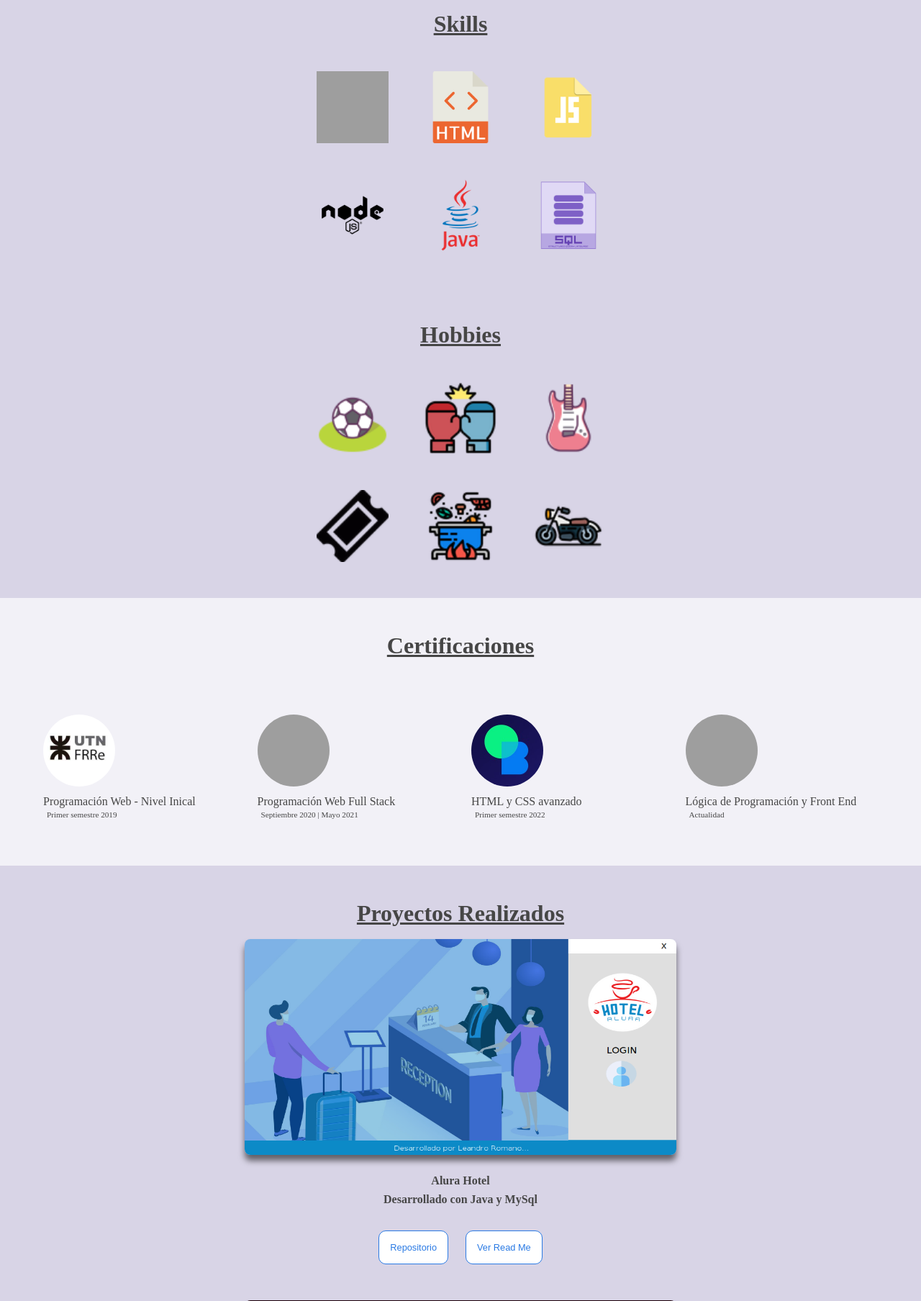
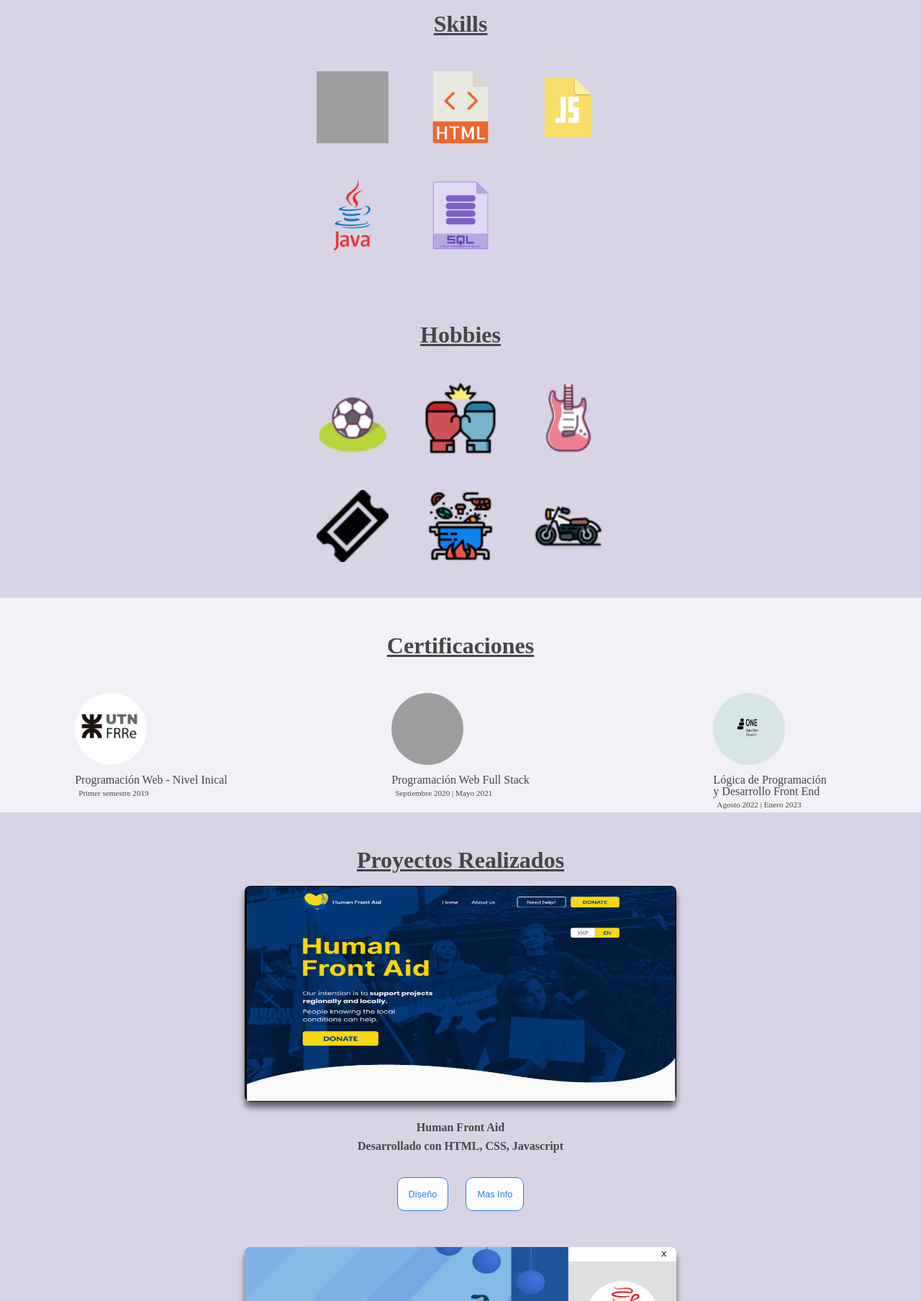
Before and after one commit to LuisRomano88/Front-End-Sprint-1-Portafolio, a PHP site: page / in a window 1280 px wide. Shown: the part 520-2328 px from the top of the page at 72% size. Run offline with PHP 8.4, Linux system fonts and the light colour scheme; some libraries are stand-ins or nearby versions; grey boxes are pictures that could not be loaded.

Commit message:
actualizacion de proyectos

```diff
--- a/css/formacion.css
+++ b/css/formacion.css
@@ -1,11 +1,9 @@
-.formacion{
+.formacion {
   background-color: #f2f1f7;
-
 }
 
-.formacion__titulo{
-
-    font-family: 'Raleway';
+.formacion__titulo {
+  font-family: "Raleway";
   font-style: normal;
   font-weight: 700;
   font-size: 2rem;
@@ -14,114 +12,95 @@
   text-align: center;
   color: #464646;
   text-decoration: underline;
-
 }
 
-
-.grid__container-formacion{
+.grid__container-formacion {
   display: grid;
-    align-items: start;
-    column-gap: 30px;
-    padding: 50px;
-    grid-template-columns: 1fr 1fr 1fr 1fr;
-
+  justify-content: center;
+  grid-template-columns: 1fr 1fr 1fr;
 }
 
-.grid__item-formacion{
-
-    padding: 10px;
-
+.grid__item-formacion {
+  padding-top: 30px;
+  margin: 0 auto;
 }
 
-.grid__item-formacion img{
+.grid__item-formacion img {
   width: 200px;
   height: 200px;
   background: center / cover no-repeat;
   border-radius: 50%;
 }
 
-.grid__item-formacion h4{
+.grid__item-formacion h4 {
   text-align: left;
   margin-top: 10px;
   font-size: 1rem;
-  font-family: 'Raleway';
+  font-family: "Raleway";
   font-style: normal;
-  font-weight: 300;
+  font-weight: 700;
   color: #464646;
-
-
 }
 
-.grid__item-formacion p{
+.grid__item-formacion p {
   text-align: left;
   font-size: 0.9rem;
   padding: 5px;
-  font-family: 'Raleway';
+  font-family: "Raleway";
   font-style: normal;
   font-weight: 200;
   color: #464646;
-
 }
 
 /*--- tablet ---*/
 
 @media only screen and (max-device-width: 810px) {
-
-    .grid__container-formacion{
+  .grid__container-formacion {
     column-gap: 10px;
     align-items: start;
   }
-    .grid__item-formacion{
+  .grid__item-formacion {
     align-items: start;
   }
 
-  .grid__item-formacion img{
+  .grid__item-formacion img {
     width: 100px;
     height: 100px;
     background: center / cover no-repeat;
   }
-  .grid__item-formacion h4{
+  .grid__item-formacion h4 {
     font-size: 1rem;
     font-weight: 200;
   }
-  .grid__item-formacion p{
+  .grid__item-formacion p {
     font-size: 0.7rem;
     font-weight: 100;
   }
 }
 
-
 /*--- mobile ---*/
 
-  @media only screen and (max-device-width: 480px){
-
-    .grid__container-formacion{
-
-      grid-template-columns: auto ;
+@media only screen and (max-device-width: 480px) {
+  .grid__container-formacion {
+    grid-template-columns: auto;
     padding: 20px;
     text-align: center;
   }
-  .grid__item-formacion img{
+  .grid__item-formacion img {
     width: 150px;
     height: 150px;
     background: center / cover no-repeat;
-
   }
 
-  .grid__item-formacion h4{
+  .grid__item-formacion h4 {
     font-size: 1rem;
     font-weight: 200;
     text-align: center;
   }
 
-
-
-  .grid__item-formacion p{
+  .grid__item-formacion p {
     font-size: 0.7rem;
     font-weight: 100;
     text-align: center;
   }
-
-
-
 }
--- a/css/skills.css
+++ b/css/skills.css
@@ -55,13 +55,9 @@ padding-top: 50px;
 
 }
 .grid__item-skills:nth-child(4){
-    background: url(../imagenes/node-icon.ico) center / cover no-repeat;
-
+    background: url(../imagenes/java_icon.ico) center / cover no-repeat;
 }
 .grid__item-skills:nth-child(5){
-    background: url(../imagenes/java_icon.ico) center / cover no-repeat;
-}
-.grid__item-skills:nth-child(6){
     background: url(../imagenes/sql-icon.ico) center / cover no-repeat;
 }
 
--- a/css/sobremi.css
+++ b/css/sobremi.css
@@ -29,7 +29,7 @@
     font-family: 'Comic Neue', cursive;
     font-weight: 300;
     font-size: 1.5rem;
-    line-height: 20px;
+    line-height: 30px;
     margin-bottom: 25px;
     color: #464646;
     width: 500px;
--- a/index.html
+++ b/index.html
@@ -76,7 +76,6 @@
             <div class="grid__item-skills"></div>
             <div class="grid__item-skills"></div>
             <div class="grid__item-skills"></div>
-            <div class="grid__item-skills"></div>
         </div>
     </section>
 
@@ -112,14 +111,9 @@
                 <p>Septiembre 2020 | Mayo 2021</p>
             </div>
             <div class="grid__item-formacion">
-                <img src="imagenes/open-bootcamp.jpeg" alt="">
-                <h4>HTML y CSS avanzado</h4>
-                <p>Primer semestre 2022</p>
-            </div>
-            <div class="grid__item-formacion">
-                <img src="imagenes/one" alt="">
-                <h4>Lógica de Programación y Front End</h4>
-                <p>Actualidad</p>
+                <img src="imagenes/Oracle-ONE-3661656183.jpeg" alt="">
+                <h4>Lógica de Programación<br> y Desarrollo Front End</h4>
+                <p>Agosto 2022 | Enero 2023</p>
             </div>
         </div>
 
@@ -130,6 +124,23 @@
         <div class="trabajos__titulo">
             <h2>Proyectos Realizados</h2>
         </div>
+
+        <div class="trabajos__contenido-2">
+            <div class="trabajos__contenido-imagen">
+                <img src="imagenes/inkua.png" alt="">
+            </div>
+            <div class="trabajos__info">
+            <div class="trabajos__info-texto">
+                <h2>Human Front Aid</h2>
+                <p>Desarrollado con HTML, CSS, Javascript</p>
+            </div>
+            <div class="trabajos__info-botones">
+                <button><a href="https://www.figma.com/proto/U1BeER5T9DanUcVDxCyJt6/Human-Front-Aid?page-id=129%3A19&node-id=596-3995&viewport=-2355%2C-1448%2C0.08&scaling=scale-down&starting-point-node-id=596%3A3995" target="_blank">Diseño</a></button>
+                <button><a href="https://sites.google.com/inkua.de/diseo-departamentoweb/proyectos/human-front-aid" target="_blank">Mas Info</a></button>
+            </div>
+        </div>
+        </div>
+
         <div class="trabajos__contenido">
             <div class="trabajos__contenido-imagen">
                 <img src="imagenes/AluraHotel.png" alt="">
```
Also changed, not shown: imagenes/Oracle-ONE-3661656183.jpeg (added), imagenes/inkua.png (added). Lines whose indentation alone changed are shown as unchanged.
